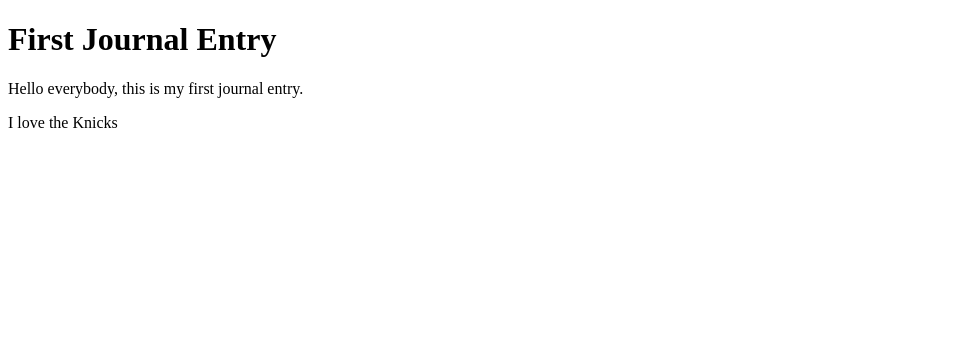
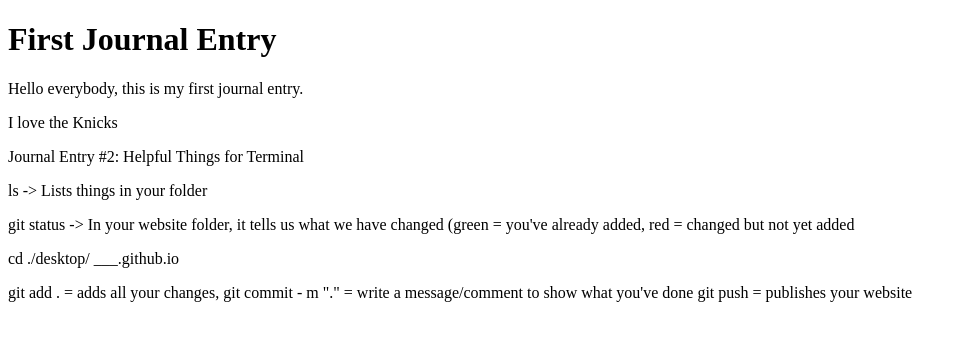
Before and after one commit to dylanellant/dylanellant.github.io, a plain HTML site: page journal.html in a window 1280 px wide. Shown: the whole page, without its empty margins (0-967 px from the left). Drawn offline with Linux system fonts and the light colour scheme.

Commit message:
journal #2 notes

```diff
--- a/journal.html
+++ b/journal.html
@@ -10,5 +10,11 @@
 <h1>First Journal Entry</h1>
 <p>Hello everybody, this is my first journal entry.</p>
 <p>I love the Knicks</p>
+
+<p>Journal Entry #2: Helpful Things for Terminal</p>
+<p>ls -> Lists things in your folder</p>
+<p>git status -> In your website folder, it tells us what we have changed (green = you've already added, red = changed but not yet added</p>
+<p>cd ./desktop/ ___.github.io</p>
+<p>git add . = adds all your changes,  git commit - m "." = write a message/comment to show what you've done    git push = publishes your website</p>
 </body>
 </html>
```
